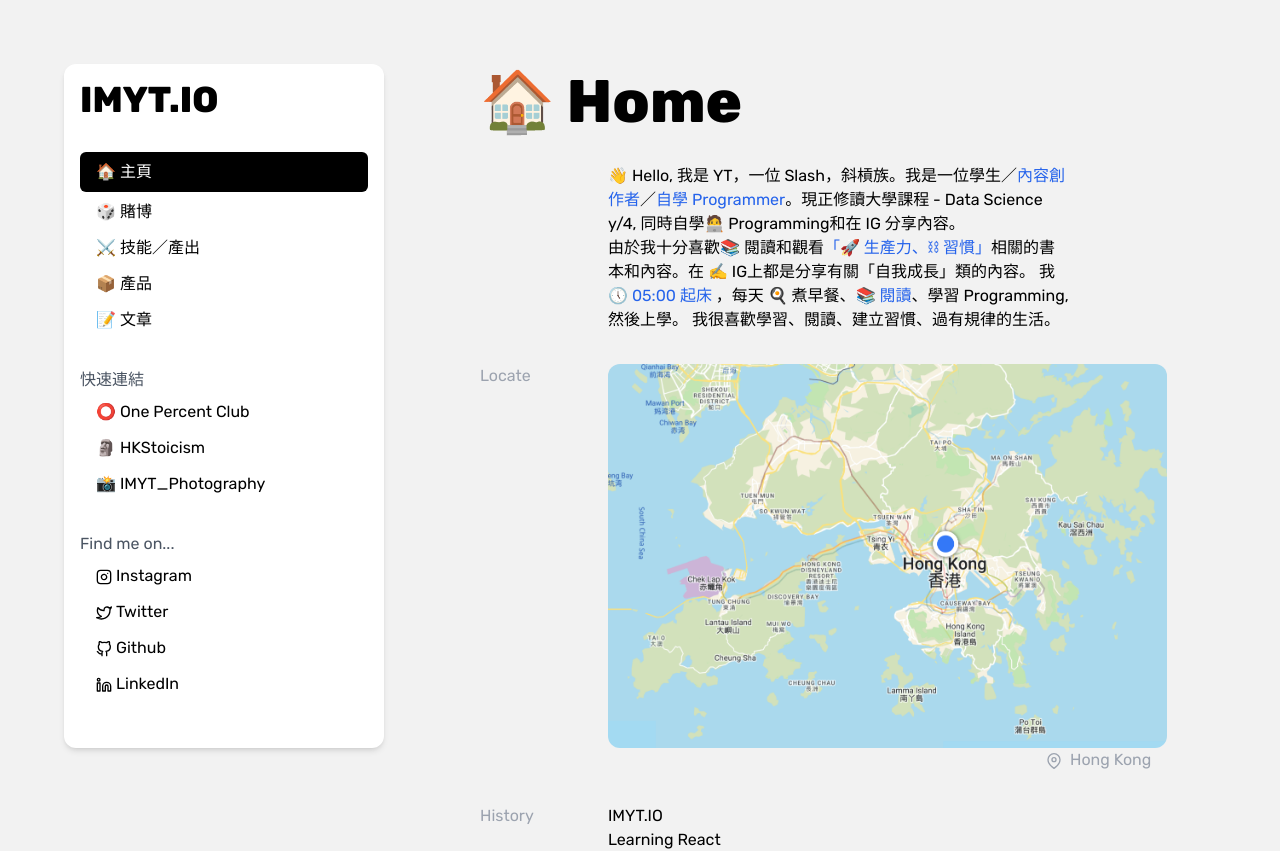
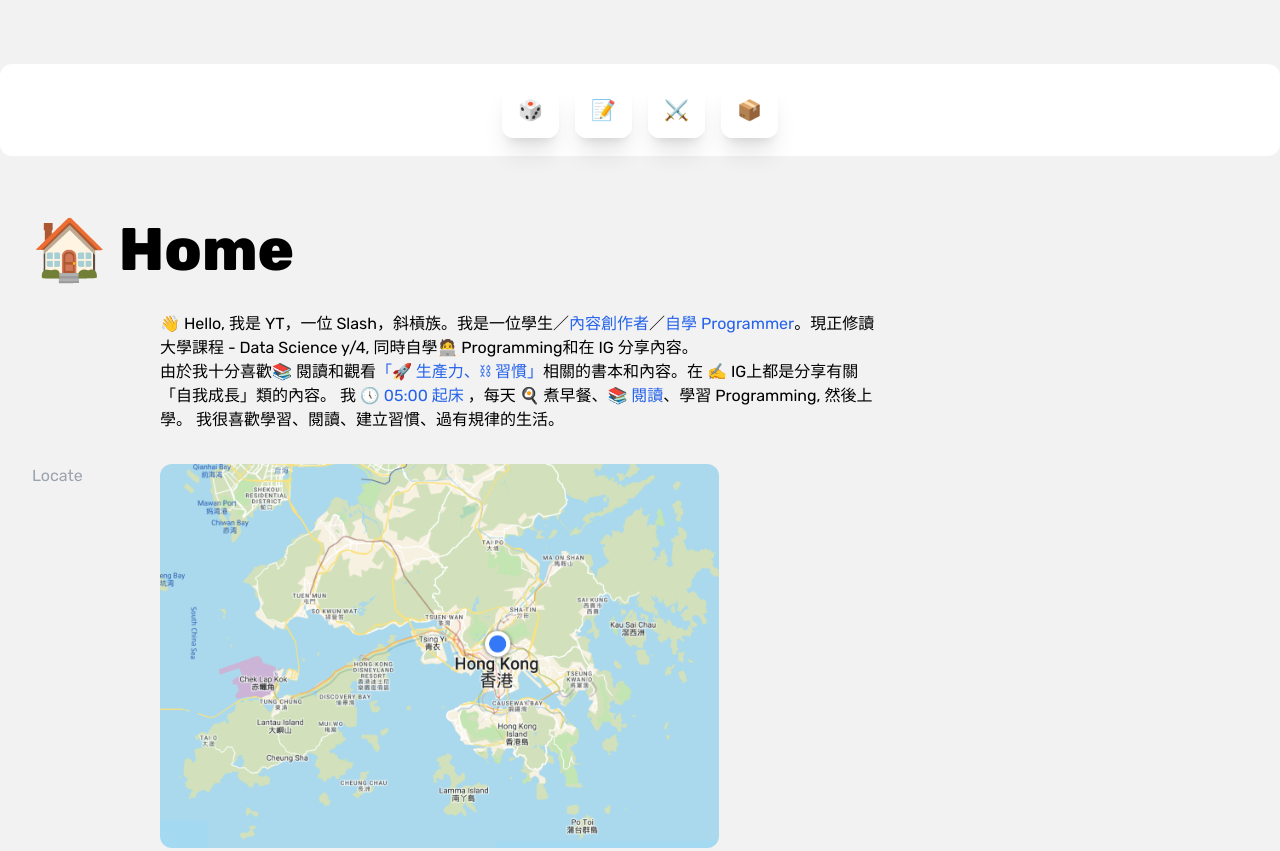
Before and after one commit to imytdotio/imytdotio, a React (Create React App) app: page / in a window 1280 px wide. Shown: the top 851 px of the page. Built offline with nearby package versions, Linux system fonts and the light colour scheme.

Commit message:
simple nav

```diff
--- a/src/App.js
+++ b/src/App.js
@@ -4,17 +4,21 @@ import { BrowserRouter, Route, Switch } from "react-router-dom";
 import { Products } from "./Pages/Products";
 import { Home } from "./Pages/Home";
 import { Nav } from "./Components/Nav";
+import { SimpleNav } from "./Components/SimpleNav";
+
 import { Bets } from "./Pages/Bets";
 import { Stack } from "./Pages/Stack";
 import { Blog } from "./Pages/Blog";
 
 function App() {
   return (
-    <div className="App my-16 flex">
-      <BrowserRouter className="">
-        <div className="collapse lg:visible">
+    // <div className="App my-16 flex m-auto">
+    <div className="App my-16 m-auto">
+      <BrowserRouter>
+        <SimpleNav />
+        {/* <div className="collapse lg:visible">
           <Nav />
-        </div>
+        </div> */}
         <Switch>
           <Route path="/" exact>
             <Home />
--- a/src/Components/Nav.js
+++ b/src/Components/Nav.js
@@ -19,7 +19,6 @@ export const Nav = (props) => {
     <div className="h-screen mx-16 text-left">
       <nav className="bg-white w-80 m-auto p-4 rounded-xl shadow-md">
         <h1 className="text-left text-4xl font-bold mb-8">IMYT.IO</h1>
-
         <div className="mb-8">
           <NavLink to="/" exact className={nav} activeClassName={active}>
             🏠 主頁
--- /dev/null
+++ b/src/Components/SimpleNav.js
@@ -0,0 +1,32 @@
+import React from "react";
+import { NavLink } from "react-router-dom";
+
+/**
+ * @author
+ * @function SimpleNav
+ **/
+
+const nav = "bg-white shadow-xl p-4 m-2 text-xl rounded-xl";
+const active = "hidden";
+
+export const SimpleNav = (props) => {
+  return (
+    <div className="bg-white m-8 m-auto p-8 rounded-xl mb-16">
+      <NavLink to="/" exact className={nav} activeClassName={active}>
+        🏠
+      </NavLink>
+      <NavLink to="/bets" className={nav} activeClassName={active}>
+        🎲
+      </NavLink>
+      <NavLink to="/blog" className={nav} activeClassName={active}>
+        📝
+      </NavLink>
+      <NavLink to="/stack" className={nav} activeClassName={active}>
+        ⚔️
+      </NavLink>
+      <NavLink to="/products" className={nav} activeClassName={active}>
+        📦
+      </NavLink>
+    </div>
+  );
+};
--- a/src/Pages/Home.js
+++ b/src/Pages/Home.js
@@ -1,4 +1,4 @@
-import React, { Children } from "react";
+import React from "react";
 import { FiMapPin } from "react-icons/fi";
 import map from "../Assets/map.png";
 /**
@@ -21,11 +21,11 @@ const Link = (props) => (
 );
 export const Home = (props) => {
   return (
-    <div className="w-full text-left px-8">
+    <div className="text-left px-8">
       <h1 className="text-6xl font-bold mb-8 mt-2">🏠 Home</h1>
       <Section>
         <SectionHeader />
-        <p className="w-4/5 lg:w-3/5 leading-6">
+        <p className="w-4/5 lg:w-3/5 leading-6 ">
           👋 Hello, 我是 YT，一位 Slash，斜槓族。我是一位學生／
           <Link href="https://instagram.com/imyt.io">內容創作者</Link>／
           <Link href="https://github.com/imytdotio">自學 Programmer</Link>
```
